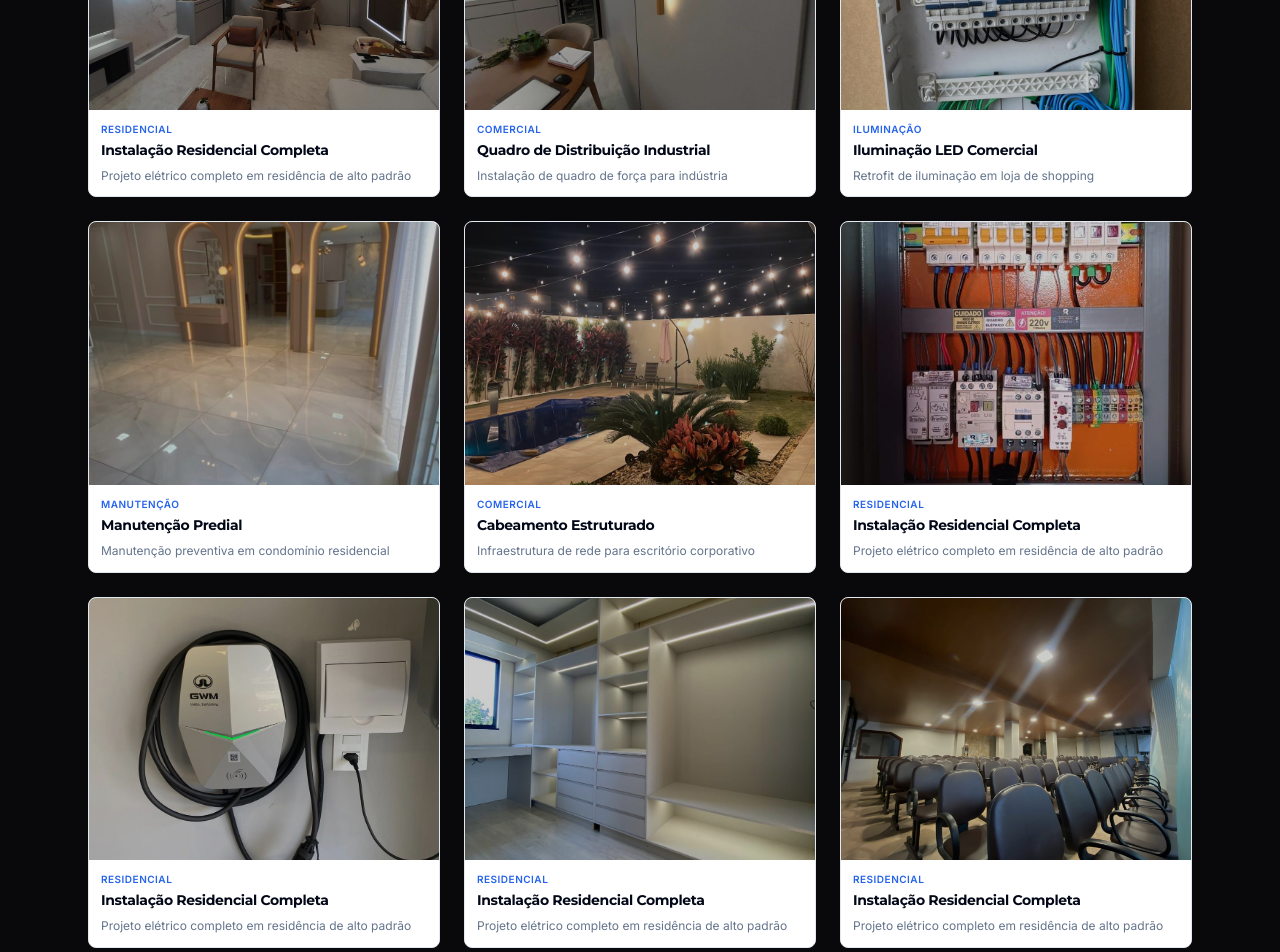
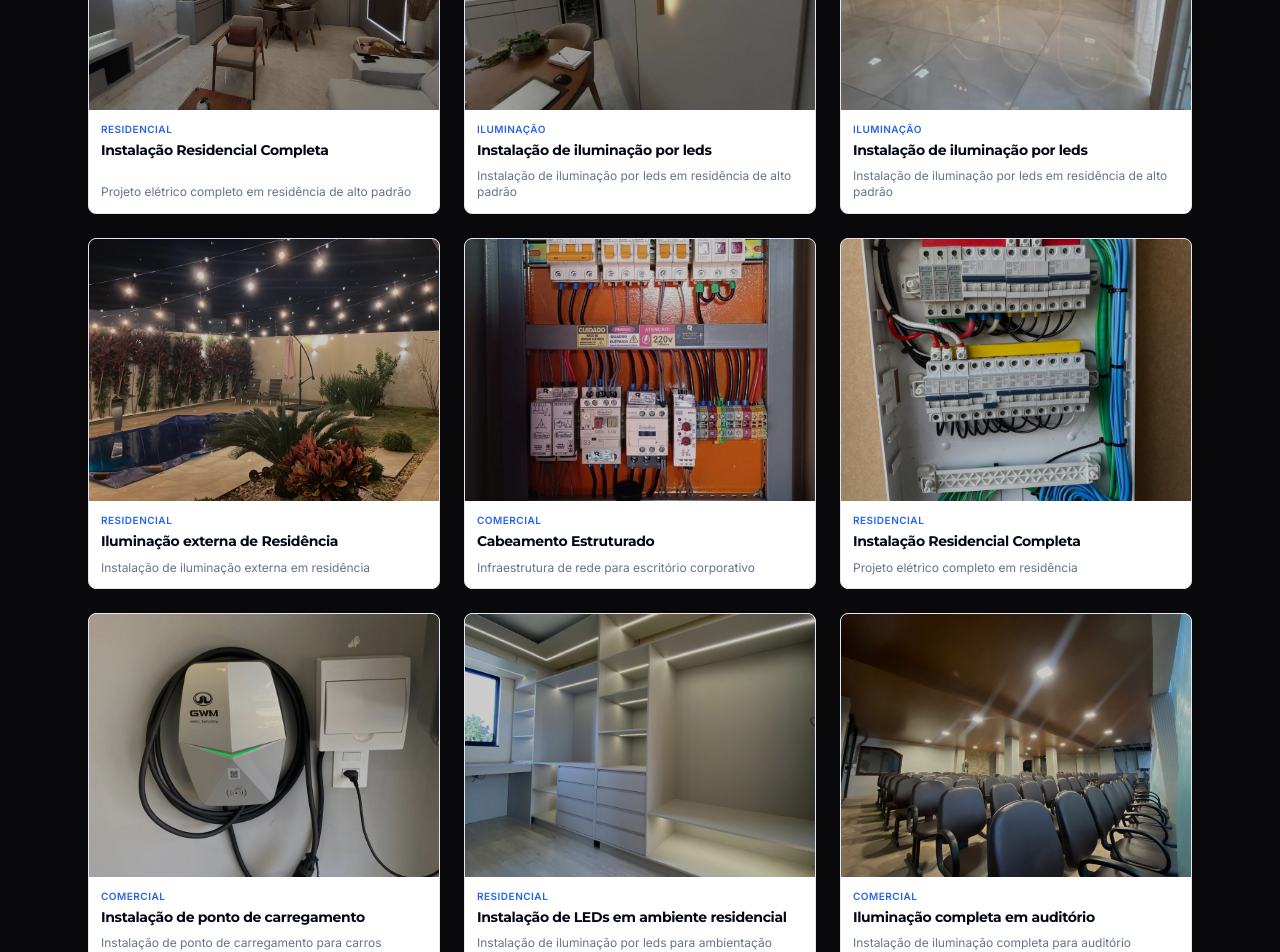
Before and after one commit to Silva-Allan/EnergyAlves-2.0, a React (Vite) app: page /portfolio in a window 1280 px wide. Shown: the part 560-1512 px from the top of the page. Built offline with nearby package versions, Linux system fonts and the light colour scheme.

Commit message:
Ajustes nas imagens do portfolio

```diff
--- a/src/data/portfolioData.ts
+++ b/src/data/portfolioData.ts
@@ -28,80 +28,80 @@ export const portfolioItems: PortfolioItem[] = [
         image: image1
     },
     {
-        title: "Quadro de Distribuição Industrial",
-        category: "Comercial",
-        description: "Instalação de quadro de força para indústria",
+        title: "Instalação de iluminação por leds",
+        category: "Iluminação",
+        description: "Instalação de iluminação por leds em residência de alto padrão",
         image: image2
     },
     {
-        title: "Iluminação LED Comercial",
+        title: "Instalação de iluminação por leds",
         category: "Iluminação",
-        description: "Retrofit de iluminação em loja de shopping",
-        image: image6
+        description: "Instalação de iluminação por leds em residência de alto padrão",
+        image: image3
     },
     {
-        title: "Manutenção Predial",
-        category: "Manutenção",
-        description: "Manutenção preventiva em condomínio residencial",
-        image: image3
+        title: "Iluminação externa de Residência",
+        category: "Residencial",
+        description: "Instalação de iluminação externa em residência",
+        image: image4
     },
     {
         title: "Cabeamento Estruturado",
         category: "Comercial",
         description: "Infraestrutura de rede para escritório corporativo",
-        image: image4
-    },
-    {
-        title: "Instalação Residencial Completa",
-        category: "Residencial",
-        description: "Projeto elétrico completo em residência de alto padrão",
         image: image5
     },
     {
         title: "Instalação Residencial Completa",
         category: "Residencial",
-        description: "Projeto elétrico completo em residência de alto padrão",
+        description: "Projeto elétrico completo em residência",
+        image: image6
+    },
+    {
+        title: "Instalação de ponto de carregamento",
+        category: "Comercial",
+        description: "Instalação de ponto de carregamento para carros elétricos em empresa",
         image: image7
     },
     {
-        title: "Instalação Residencial Completa",
+        title: "Instalação de LEDs em ambiente residencial",
         category: "Residencial",
-        description: "Projeto elétrico completo em residência de alto padrão",
+        description: "Instalação de iluminação por leds para ambientação residencial",
         image: image8
     },
     {
-        title: "Instalação Residencial Completa",
-        category: "Residencial",
-        description: "Projeto elétrico completo em residência de alto padrão",
+        title: "Iluminação completa em auditório",
+        category: "Comercial",
+        description: "Instalação de iluminação completa para auditório corporativo",
         image: image9
     },
     {
         title: "Instalação Residencial Completa",
         category: "Residencial",
-        description: "Projeto elétrico completo em residência de alto padrão",
+        description: "Projeto de iluminação completo em residência de alto padrão",
         image: image10
     },
     {
-        title: "Instalação Residencial Completa",
-        category: "Residencial",
-        description: "Projeto elétrico completo em residência de alto padrão",
+        title: "Instalação completa em escritório corporativo",
+        category: "Comercial",
+        description: "Projeto elétrico de cabeamento, iluminação e conexão wifi em escritório corporativo",
         image: image11
     },
     {
-        title: "Instalação Residencial Completa",
-        category: "Residencial",
-        description: "Projeto elétrico completo em residência de alto padrão",
+        title: "Iluminação por LEDs em banheiro residencial",
+        category: "Iluminação",
+        description: "Instalação de iluminação por leds para banheiro residencial",
         image: image12
     },
     {
-        title: "Instalação Residencial Completa",
-        category: "Residencial",
-        description: "Projeto elétrico completo em residência de alto padrão",
+        title: "Iluminação por LEDs em cozinha residencial",
+        category: "Iluminação",
+        description: "Instalação de iluminação por leds para cozinha residencial",
         image: image13
     },
     {
         title: "Instalação Residencial Completa",
-        category: "Residencial",
+        category: "Iluminação",
         description: "Projeto elétrico completo em residência de alto padrão",
         image: image14
     },
```
